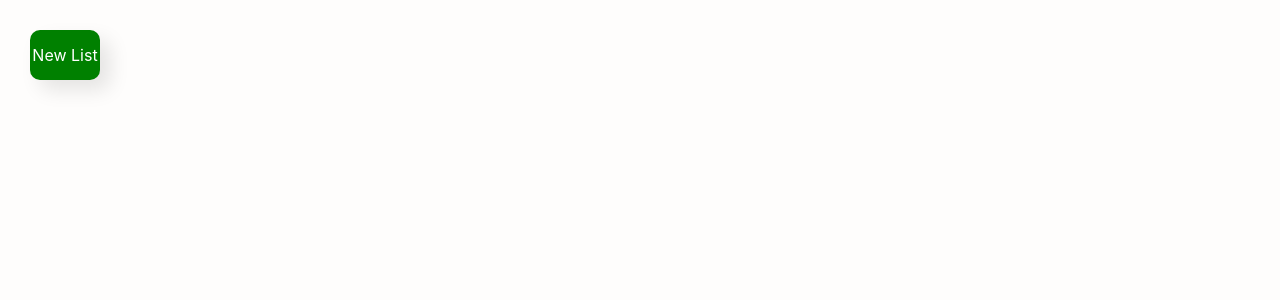
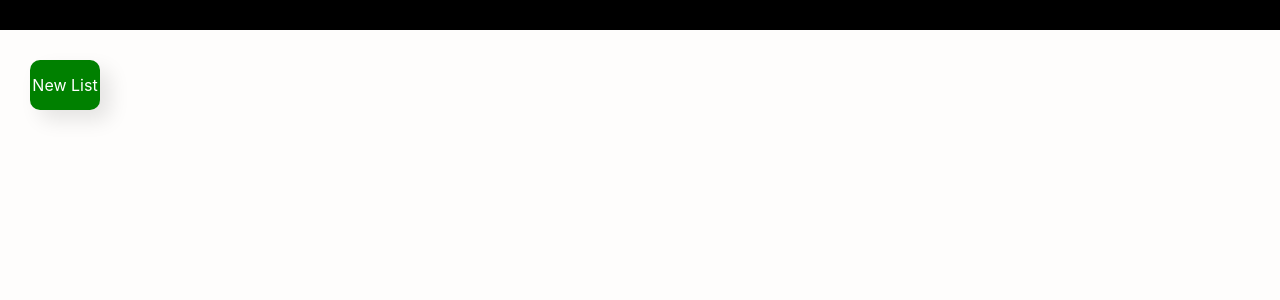
Before and after one commit to Pauullamm/todo-app, a React (Create React App) app: page / in a window 1280 px wide. Shown: the top 300 px of the page. Built offline with nearby package versions, Linux system fonts and the light colour scheme.

Commit message:
Created new navbar component

```diff
--- a/src/App.css
+++ b/src/App.css
@@ -1,6 +1,14 @@
 Body {
   background-color: #fefdfc;
 }
+
+.navbar-container {
+  width: 100vw;
+  height: 30px;
+  background-color: black;
+}
+
+
 .todo-container {
   height: 300px;
   width: 300px;
--- a/src/App.js
+++ b/src/App.js
@@ -2,6 +2,7 @@ import './App.css';
 import React, { useState, useEffect } from 'react'
 import Todolist from './components/TodoBody.js';
 import Addlistbutton from './components/NewTodoButton.js';
+import Navbar from './components/Dashboard.js';
 
 function Projectdashboard() {
   const [todos, settodos] = useState([]);
@@ -32,6 +33,7 @@ function Projectdashboard() {
 function App() {
   return (
     <div className="App">
+      <Navbar />
       <div className='wrapper-container'>
         <Projectdashboard />
       </div>
--- /dev/null
+++ b/src/components/Dashboard.js
@@ -0,0 +1,8 @@
+import React from "react";
+import '../App.css';
+
+export default function Navbar() {
+    return (
+        <div className="navbar-container"></div>
+    )
+}
--- a/src/components/NewTodoButton.js
+++ b/src/components/NewTodoButton.js
@@ -1,4 +1,6 @@
 import React from "react";
+import '../App.css';
+
 function Addlistbutton(props) {
     return (
         <div className='new-list-button' onClick={props.onClick}>
```
